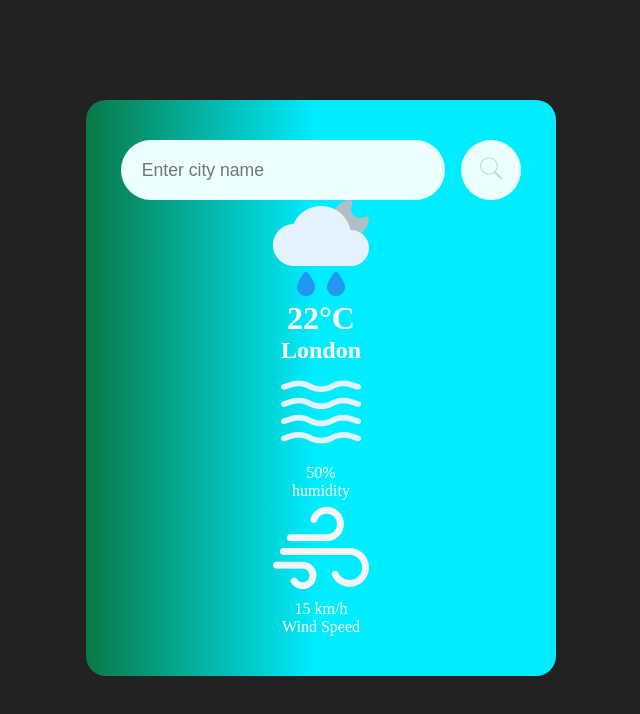
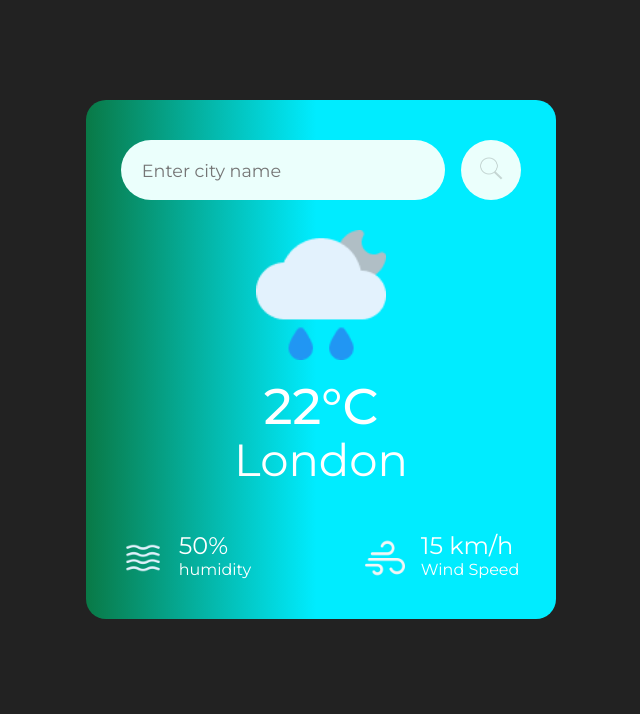
Before and after one commit to hanzsdev/weatherApp, a plain HTML site: page index.html in a window 1280 px wide. Shown: the whole page, without its empty margins (319-959 px from the left). Drawn offline with Linux system fonts and the light colour scheme.

Commit message:
Finish CSS styling and html

```diff
--- a/index.html
+++ b/index.html
@@ -4,6 +4,9 @@
     <meta charset="UTF-8">
     <meta name="viewport" content="width=device-width, initial-scale=1.0">
     <title>Weather App</title>
+    <link rel="preconnect" href="https://fonts.googleapis.com">
+    <link rel="preconnect" href="https://fonts.gstatic.com" crossorigin>
+    <link href="https://fonts.googleapis.com/css2?family=Montserrat:ital,wght@0,100..900;1,100..900&display=swap" rel="stylesheet">
     <link rel="stylesheet" href="styles.css">
     <script src="javascript.js" defer></script>
 </head>
@@ -19,14 +22,14 @@
         <h2 class="city">London</h2>
         <div class="details">
             <div class="col">
-                <img src="images/humidity.png" alt="">
+                <img src="images/humidity.png" class="humidity-img" alt="">
                 <div>
                     <p class="humidity">50%</p>
                     <p>humidity</p>
                 </div>
             </div>
             <div class="col">
-                <img src="images/wind.png" alt="">
+                <img src="images/wind.png" class="wind-img" alt="">
                 <div>
                     <p class="wind">15 km/h</p>
                     <p>Wind Speed</p>
--- a/styles.css
+++ b/styles.css
@@ -1,10 +1,11 @@
-*   {
+* {
     margin: 0;
     padding: 0;
     box-sizing: border-box;
+    font-family: "Montserrat", sans-serif;
 }
 
-body    {
+body {
     background-color: #222;
 }
 
@@ -52,3 +53,45 @@ body    {
 .search-button img {
     width: 1.6rem;
 }
+
+.weather-icon {
+    width: 130px;
+    margin-top: 30px;
+}
+
+.temp {
+    font-size: 50px;
+    font-weight: 500;
+    margin-top: 12px;
+}
+
+.city {
+    font-size: 45px;
+    font-weight: 400;
+    margin-top: -5px;
+}
+
+.details {
+    display: flex;
+    justify-content: space-evenly;
+    align-items: center;
+    gap: 7rem;
+    margin-top: 50px;
+}
+
+.col {
+    display: flex;
+    text-align: left;
+    align-items: center;
+    gap: 0.5rem;
+}
+
+.humidity-img, .wind-img {
+    width: 40px;
+    margin-right: 8px;
+}
+
+.humidity, .wind {
+    font-size: 24px;
+    margin-top: -6px;
+}
```
